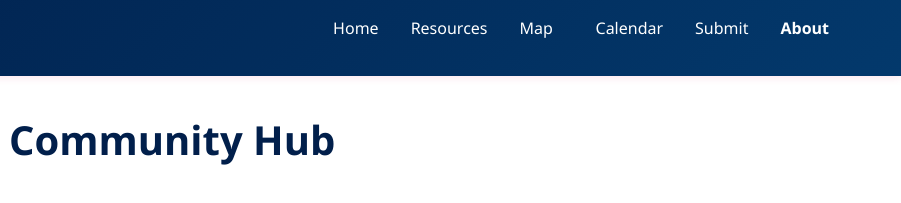
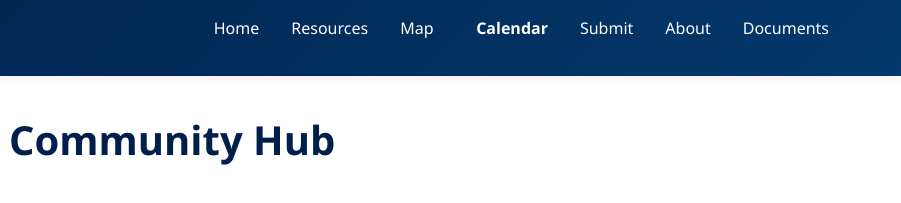
Before and after one commit to amauryca/sarasotahub, a plain HTML site: page about.html in a window 1280 px wide. Shown: the top 203 px of the page, 379-1280 px from the left. Drawn offline with Linux system fonts and the light colour scheme.

```diff
--- a/about.html
+++ b/about.html
@@ -22,9 +22,10 @@
         <a href="index.html" class="nav-link" data-page="home">Home</a>
         <a href="resources.html" class="nav-link" data-page="resources">Resources</a>
         <a href="map.html" class="nav-link" data-page="map">Map</a>
-        <a href="calendar.html" class="nav-link" data-page="calendar">Calendar</a>
+        <a href="calendar.html" class="nav-link active" data-page="calendar">Calendar</a>
         <a href="submit.html" class="nav-link" data-page="submit">Submit</a>
-        <a href="about.html" class="nav-link active" data-page="about">About</a>
+        <a href="about.html" class="nav-link" data-page="about">About</a>
+        <a href="documents.html" class="nav-link" data-page="documents">Documents</a>
       </nav>
       <button id="hamburger" class="hamburger" onclick="toggleMobileMenu()">
         <span></span>
```
Also changed, not shown: calendar.html (+1 -1 lines), documents.html (+1 -2 lines), index.html (+1 -1 lines), map.html (+1 -1 lines), resources.html (+1 -1 lines), submit.html (+1 -1 lines).
